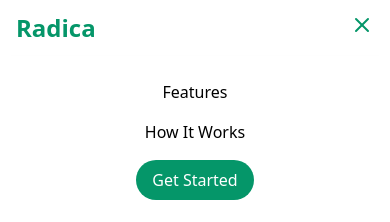
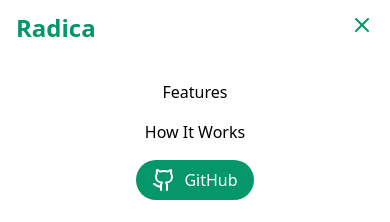
Before and after one commit to RadicaDev/radica-website, a React (Vite) app: page / in a window 390 px wide. Both pictures are taken after a click on the button 362 px from the left and 25 px from the top of the page. Shown: the top 222 px of the page. Built offline with nearby package versions, Linux system fonts and the light colour scheme.

Commit message:
fix mobile github link

```diff
--- a/src/LandingPage.tsx
+++ b/src/LandingPage.tsx
@@ -124,12 +124,15 @@ const LandingPage: React.FC = () => {
                 >
                   How It Works
                 </Link>
-                <button
-                  className="bg-emerald-600 text-white px-4 py-2 rounded-full hover:bg-emerald-700 transition"
-                  onClick={() => setMobileMenuOpen(false)}
+                <a
+                  className="bg-emerald-600 text-white px-4 py-2 rounded-full hover:bg-emerald-700 transition flex items-center"
+                  href="https://github.com/RadicaDev"
+                  target="_blank"
+                  rel="noopener noreferrer"
                 >
-                  Get Started
-                </button>
+                  <Github className="me-2 h-auto" />
+                  <p>GitHub</p>
+                </a>
               </div>
             </motion.div>
           )}
```
